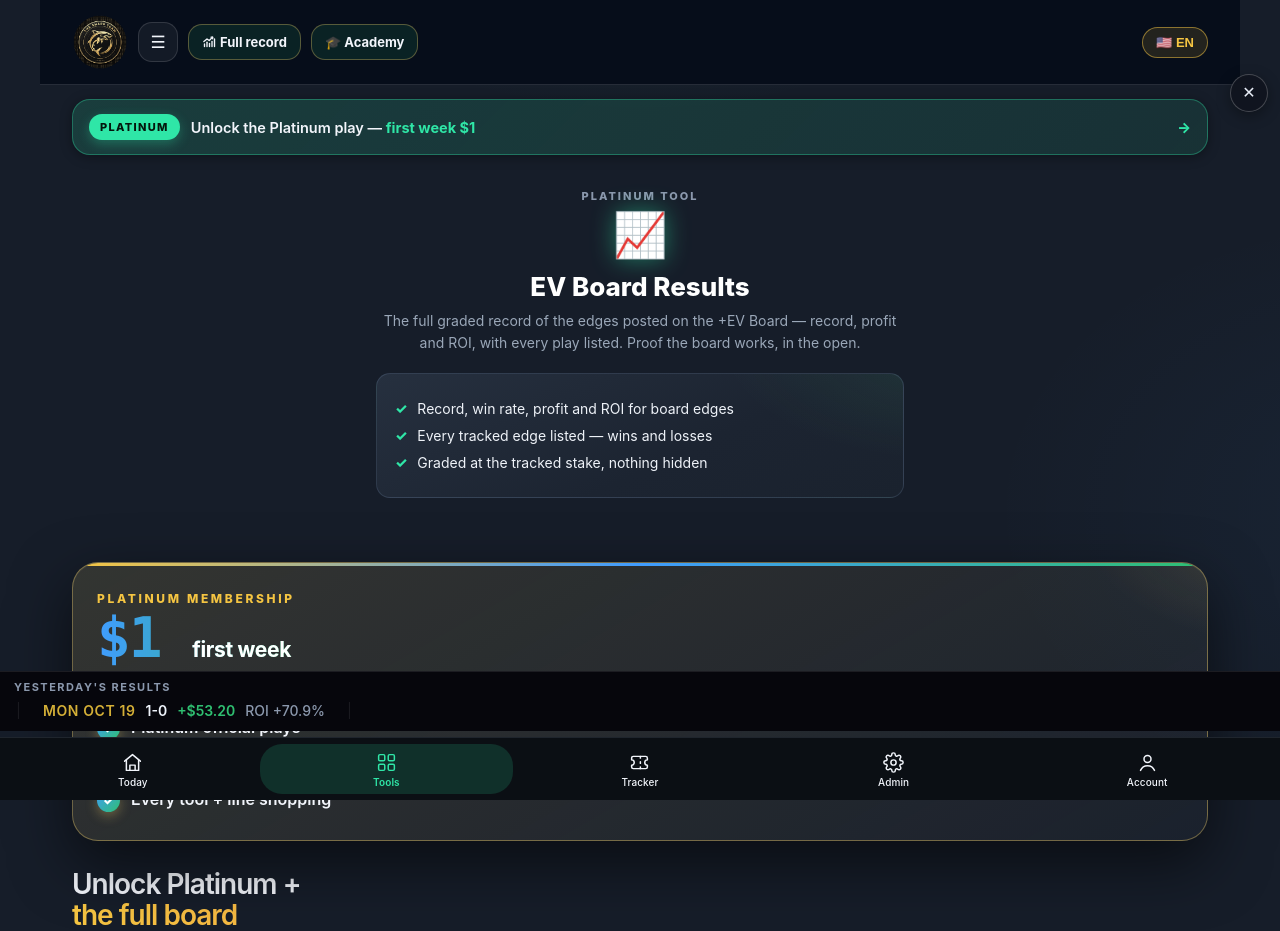
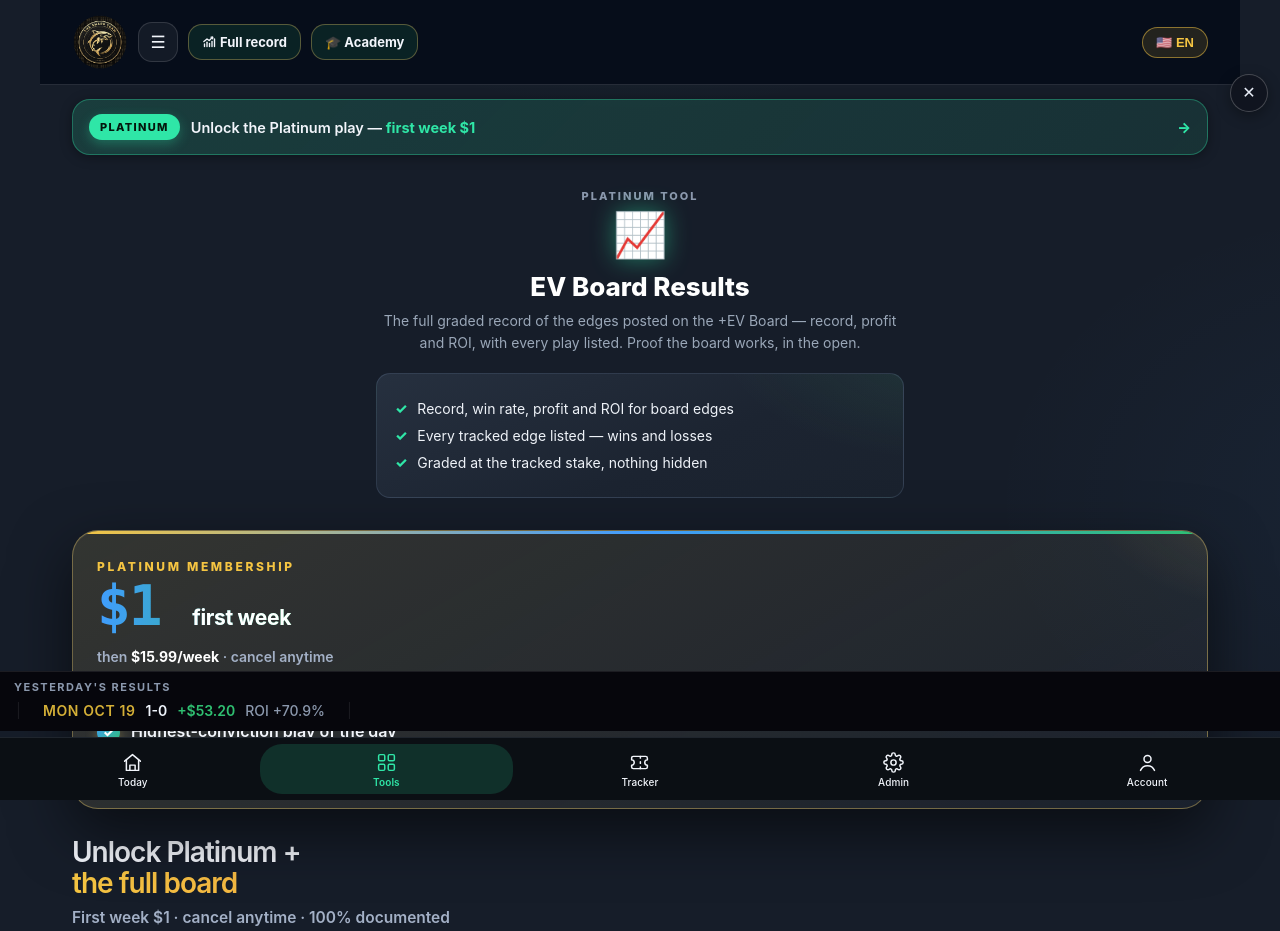
Before and after one commit to penamanuel-art/tlb-members, a Flask app: page /ev-board/results in a window 1280 px wide. Shown: the top 931 px of the page. Run offline with Flask 3, Linux system fonts and the light colour scheme; the visitor is signed in with stand-in values (Sample User, id 1); data that the repository does not hold is empty; some libraries are stand-ins or nearby versions.

Commit message:
Cierra hueco de fin de pagina: padding inferior del wrap a 8px (2026-10-20)

```diff
--- a/templates/ev_board_results_locked.html
+++ b/templates/ev_board_results_locked.html
@@ -3,7 +3,7 @@
 {% block content %}
 <style>
 body.v2{background-color:#161d29;background-image:radial-gradient(560px 300px at 50% -80px,rgba(47,230,167,.06),transparent 65%),radial-gradient(700px 500px at 110% 30%,rgba(77,163,255,.05),transparent 60%)}
-.er-lock{max-width:560px;margin:0 auto;color:#fff;text-align:center;padding:28px 16px 40px}
+.er-lock{max-width:560px;margin:0 auto;color:#fff;text-align:center;padding:28px 16px 8px}
 .er-lock .kicker{font-size:11px;font-weight:800;letter-spacing:2px;color:#8b98ad;margin:6px 0 4px}
 .er-lock h2{font-size:26px;font-weight:800;margin:0 0 8px}
 .er-lock .muted{color:#9aa7b8;font-size:14px;margin:0 0 18px;line-height:1.6}
```
